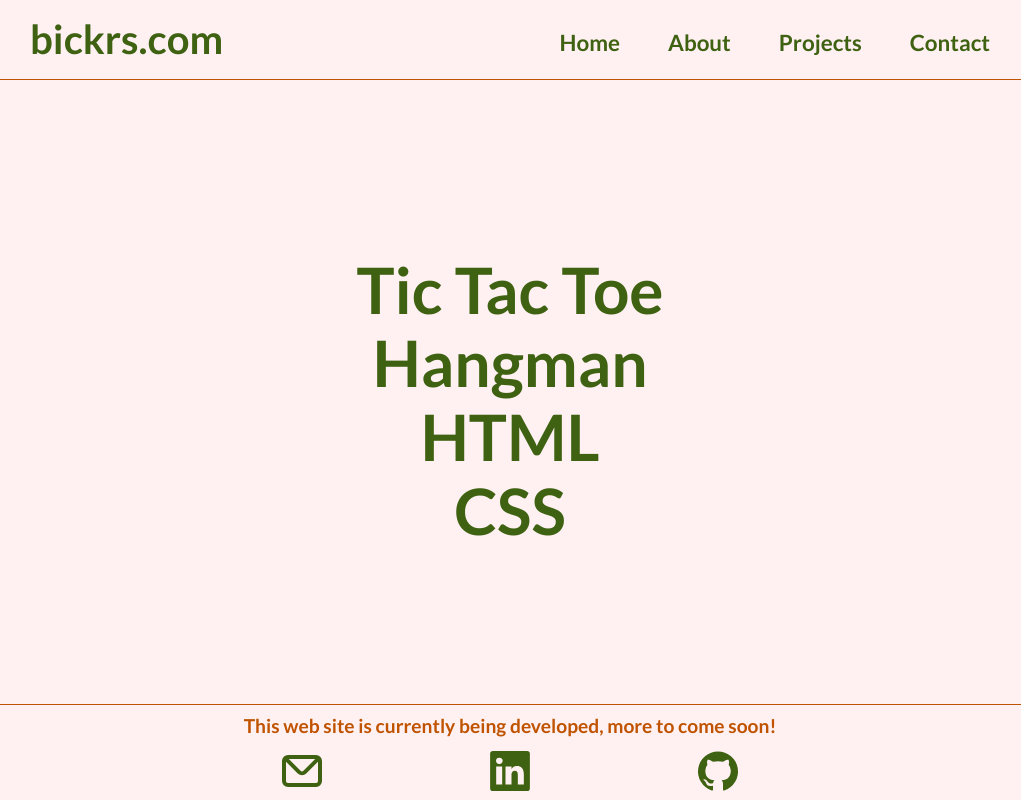
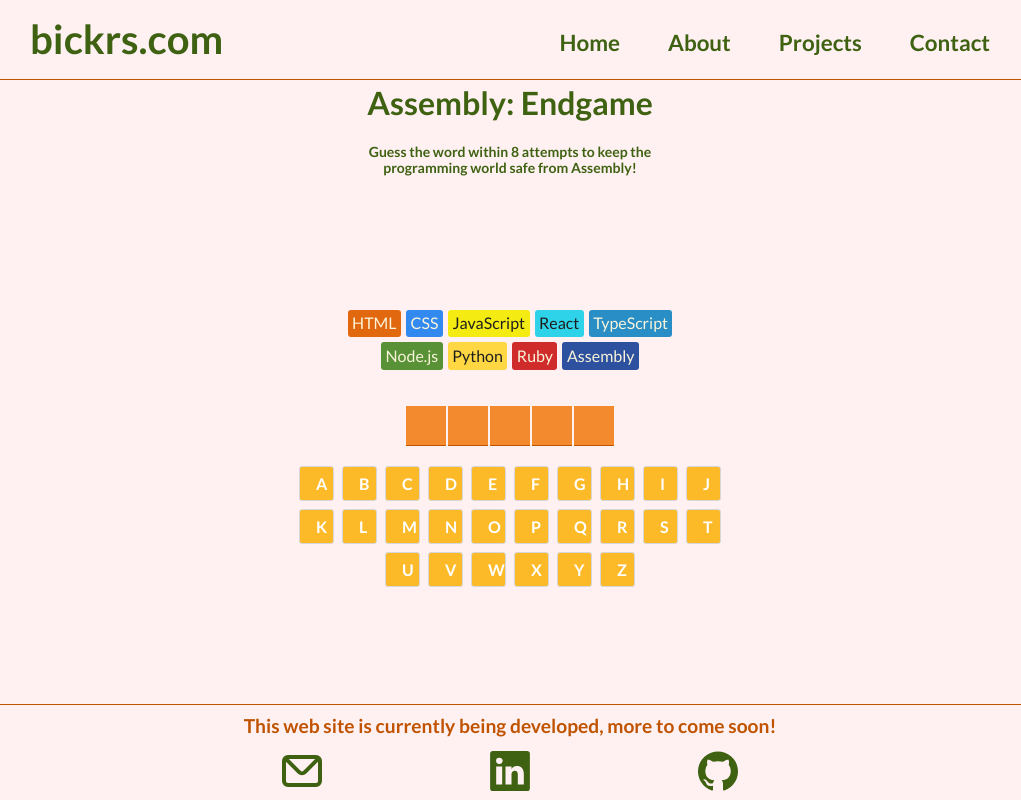
Before and after one commit to chrisbee2812/bickrs, a React (Vite) app: page /projects/hangman in a window 1280 px wide. Shown: the whole page, without its empty margins (130-1151 px from the left). Built offline with nearby package versions, Linux system fonts and the light colour scheme.

Commit message:
formatted ttt and hangm

```diff
--- a/src/routes/projects/hangman.jsx
+++ b/src/routes/projects/hangman.jsx
@@ -4,7 +4,7 @@ import { clsx } from "clsx"
 import { languages } from "../../components/hangman/languages"
 import { getFarewellText, getRandomWord } from "../../components/hangman/utils"
 import Confetti from "react-confetti"
-import '../../components/hangman/hangman.css'
+import '../../styles/projects/hangman/hangman.css'
 
 export const Route = createFileRoute('/projects/hangman')({
   component: RouteComponent,
@@ -131,7 +131,7 @@ function RouteComponent() {
     }
 
     return (
-        <main>
+        <div className="hangman">
             {
                 isGameWon &&
                     <Confetti
@@ -139,11 +139,11 @@ function RouteComponent() {
                         numberOfPieces={1000}
                     />
             }
-            <header>
+            <div className="head-section">
                 <h1>Assembly: Endgame</h1>
                 <p>Guess the word within 8 attempts to keep the
                 programming world safe from Assembly!</p>
-            </header>
+            </div>
 
             <section
                 aria-live="polite"
@@ -189,6 +189,6 @@ function RouteComponent() {
                     className="new-game"
                     onClick={startNewGame}
                 >New Game</button>}
-        </main>
+        </div>
     )
 }
--- a/src/routes/projects/route.tsx
+++ b/src/routes/projects/route.tsx
@@ -1,4 +1,4 @@
-import { createFileRoute, Link } from '@tanstack/react-router'
+import { createFileRoute, Link, Outlet, useRouterState } from '@tanstack/react-router'
 import '../../styles/projects.css'
 
 export const Route = createFileRoute('/projects')({
@@ -6,11 +6,19 @@ export const Route = createFileRoute('/projects')({
 })
 
 function ProjectsComponent() {
+  const location = useRouterState({ select: (s) => s.location.pathname })
+
   return (
-    <div className="projects">
-      <Link className="projects-link" to="/projects/tictactoe">Tic Tac Toe</Link>
-      <Link className="projects-link" to="/projects/hangman">Hangman</Link>
-      <Link className="projects-link" to="/projects/html">HTML</Link>
-      <Link className="projects-link" to="/projects/css">CSS</Link>
-    </div>
+    <>
+      {location === '/projects' ?
+        <div className="projects">
+          <Link className="projects-link" to="/projects/tictactoe">Tic Tac Toe</Link>
+          <Link className="projects-link" to="/projects/hangman">Hangman</Link>
+          <Link className="projects-link" to="/projects/html">HTML</Link>
+          <Link className="projects-link" to="/projects/css">CSS</Link>
+        </div> :
+        <Outlet />
+      }
+    </>
+
 )}
--- a/src/routes/projects/tictactoe.jsx
+++ b/src/routes/projects/tictactoe.jsx
@@ -1,6 +1,7 @@
 import { createFileRoute } from '@tanstack/react-router'
 import { useState } from 'react';
 import { Board } from '../../components/tictactoe/tttutils'
+import '../../styles/projects/tictactoe/tictactoe.css'
 
 export const Route = createFileRoute('/projects/tictactoe')({
   component: RouteComponent,
--- a/src/components/hangman/hangman.css
+++ b/src/styles/projects/hangman/hangman.css
@@ -2,34 +2,30 @@
     box-sizing: border-box;
 }
 
-body {
+.hangman {
     margin: 0;
-    font-family: "Hanken Grotesk", Arial, sans-serif;
-    background-color: #262626;
-    color: #D9D9D9;
-    height: 100vh;
-}
-
-main {
+    background-color: #fff1f2;
+    color: #3f6212;
     display: flex;
     flex-direction: column;
     align-items: center;
+    justify-content: center;
+    padding-top: 5%;
 }
 
-header {
+.head-section {
     text-align: center;
 }
 
-header > h1 {
-    font-size: 1.25rem;
-    font-weight: 500;
-    color: #F9F4DA;
+.head-section > h1 {
+    font-size: 2rem;
+    font-weight: bold;
 }
 
-header > p {
+.head-section > p {
     font-size: 0.875rem;
     max-width: 350px;
-    color: #8E8E8E;
+    font-weight: 600;
 }
 
 section.game-status {
@@ -112,12 +108,13 @@ section.word {
 section.word > span {
     height: 40px;
     width: 40px;
-    background-color: #323232;
+    background-color: #f48a2e;
     display: flex;
     justify-content: center;
     align-items: center;
     font-size: 1.125rem;
-    border-bottom: 1px solid #F9F4DA;
+    font-weight: 900;
+    border-bottom: 1px solid #c05300;
 }
 
 section.word > span.missed-letter {
@@ -156,8 +153,8 @@ section.keyboard > button:disabled {
 }
 
 button.new-game {
-    background-color: #11B5E5;
-    border: 1px solid #D7D7D7;
+    background-color: #c05300;
+    border: 1px solid #fff1f2;
     border-radius: 4px;
     width: 225px;
     height: 40px;
--- /dev/null
+++ b/src/styles/projects/tictactoe/tictactoe.css
@@ -0,0 +1,33 @@
+.game {
+    display: flex;
+    flex-direction: column;
+    align-items: center;
+    justify-content: center;
+    margin-top: 8%;
+}
+
+.square {
+    margin: 0.125em;
+    height: 3em;
+    width: 3em;
+}
+
+.status {
+    color: #3f6212;
+    font-size: 2rem;
+    font-weight: 600;
+    margin-bottom: 0.5em;
+}
+
+.game-board {
+    display: flex;
+    flex-direction: column;
+    justify-content: center;
+    align-items: center;
+}
+
+ol li button {
+    height: 2em;
+    margin: 0.125em 0;
+    background-color: #8eb040;
+}
```
